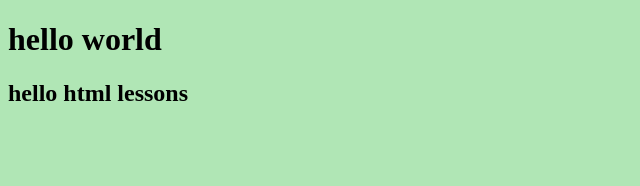
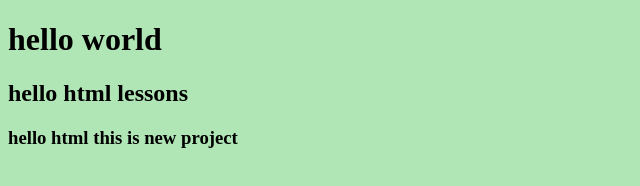
Before and after one commit to sheeqaaloow/html, a plain HTML site: page index.html in a window 1280 px wide. Shown: the whole page, without its empty margins (0-640 px from the left). Drawn offline with Linux system fonts and the light colour scheme.

Commit message:
added h3

```diff
--- a/index.html
+++ b/index.html
@@ -8,5 +8,6 @@
 <body style="background-color:rgb(176, 230, 181);"></body>
  <h1>hello world</h1>
    <h2>hello html lessons</h2>
+   <h3>hello html this is new project</h3>
 </body>
 </html>
```
